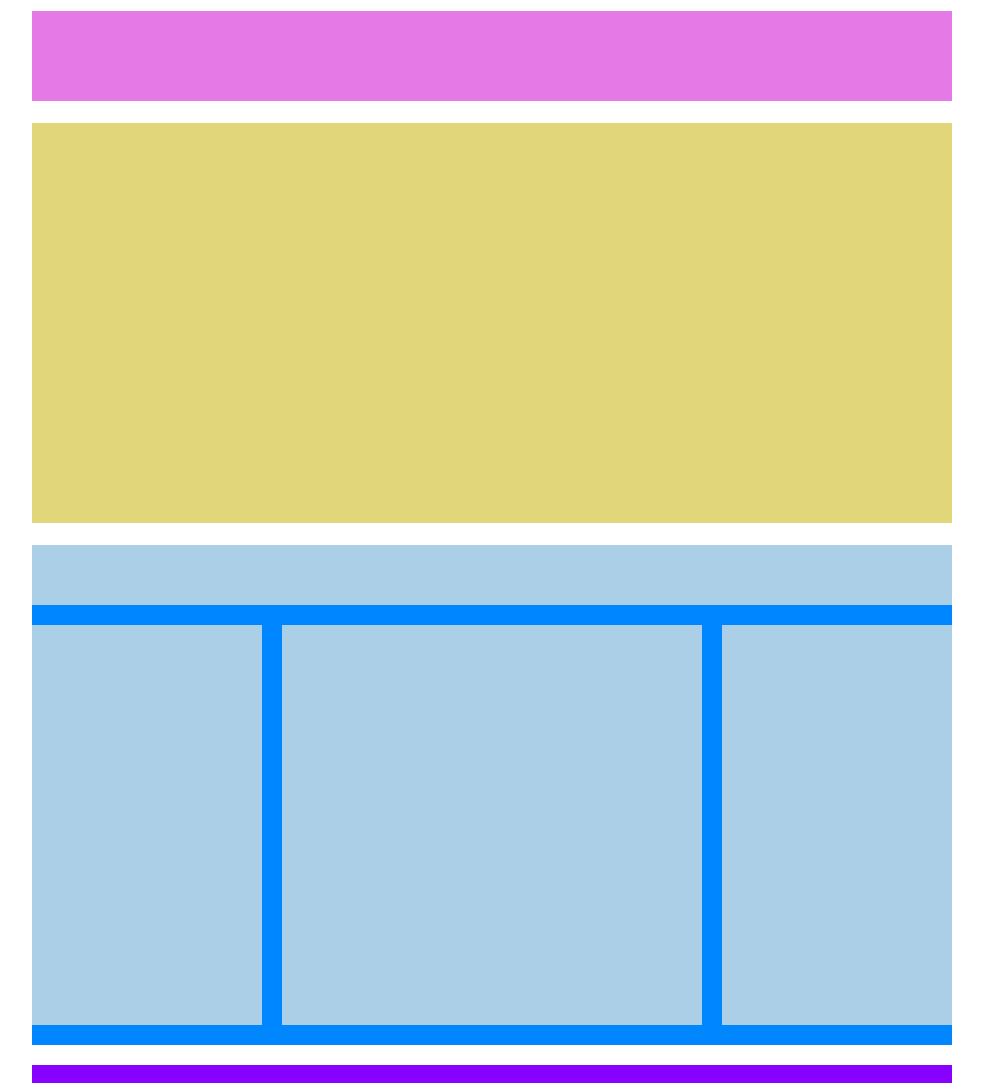
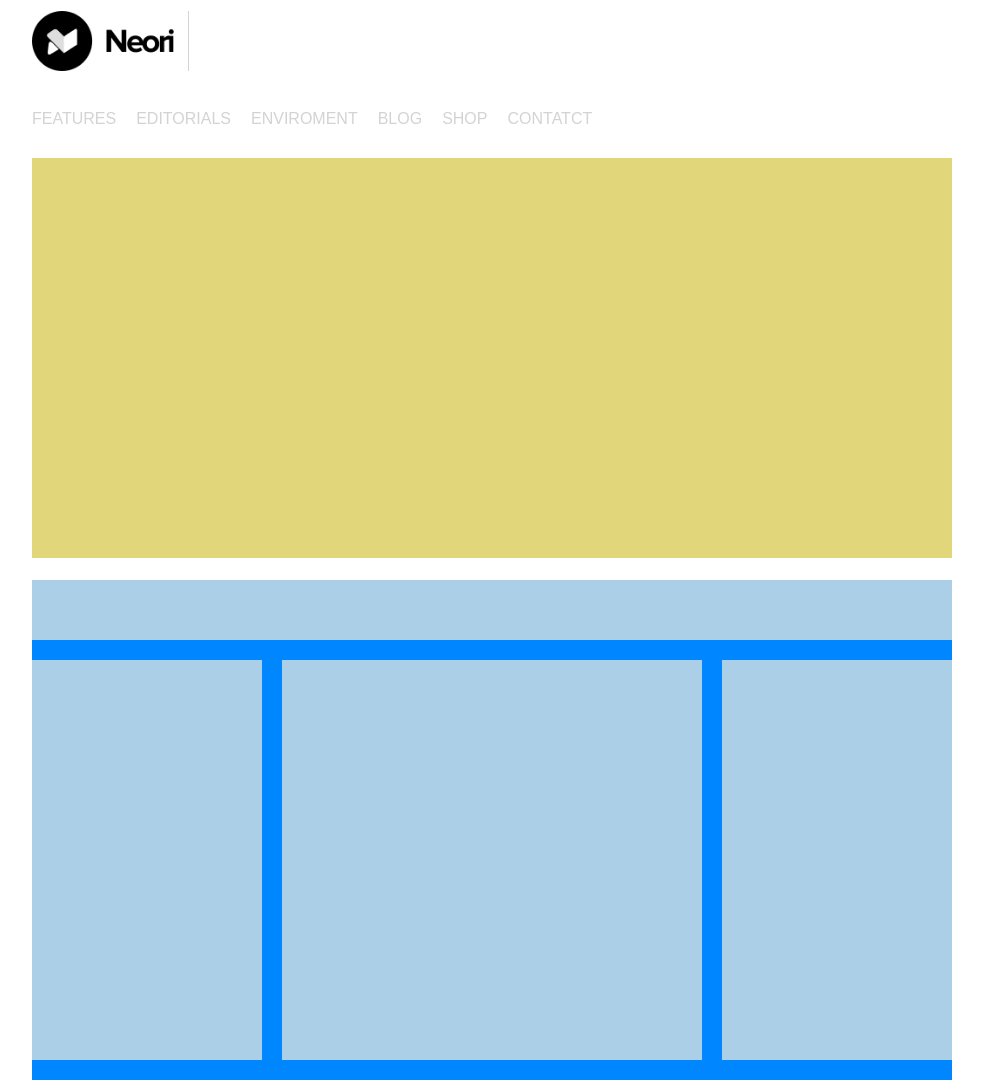
Before and after one commit to mariaacanfora/htmlcss-wp, a plain HTML site: page index.html in a window 1280 px wide. Shown: the top 1083 px of the page, without its empty margins (148-1131 px from the left). Drawn offline with Linux system fonts and the light colour scheme.

Commit message:
aggiunto logo e nav

```diff
--- a/css/style.css
+++ b/css/style.css
@@ -16,13 +16,44 @@
 
 .container{
     width: 920px;
-    margin: auto;
+    margin: 0 auto;
 }
 
 header .container{
-    height: 90px;
-    background-color: rgb(229,121,230);
+    height: fit-content;
+    /* background-color: rgb(229,121,230); */
     margin: var(--margin) auto;
+}
+
+header .container img{
+    height: 60px;
+    padding-right: 14px;
+    border-right: 1px solid lightgrey;
+}
+
+nav.container{
+    margin: 35px auto 30px;
+}
+
+ul{
+    list-style: none;
+    margin-left: -8px;
+}
+
+nav ul li{
+    display: inline-block;
+}
+
+nav ul li a{
+    font-family: 'Montserrat', sans-serif;
+    text-decoration: none;
+    color: lightgrey;
+    padding: 5px 8px;
+}
+
+nav ul li a:hover{
+    color: rgb(255, 255, 255);
+    background-color: lightgrey;
 }
 
 .hero-section{
--- a/index.html
+++ b/index.html
@@ -6,7 +6,21 @@
     </head>
     <body>
         <header>
-            <div class="container"></div>
+            <div class="container">
+                <img src="img/logo.png" alt="neori-logo">
+            </div>
+
+            <nav class="container" >
+                <ul>
+                    <li><a href="#">FEATURES</a></li>
+                    <li><a href="#">EDITORIALS</a></li>
+                    <li><a href="#">ENVIROMENT</a></li>
+                    <li><a href="#">BLOG</a></li>
+                    <li><a href="#">SHOP</a></li>
+                    <li><a href="#">CONTATCT</a></li>
+                </ul>
+            </nav>
+
         </header>
 
         <main>
```
